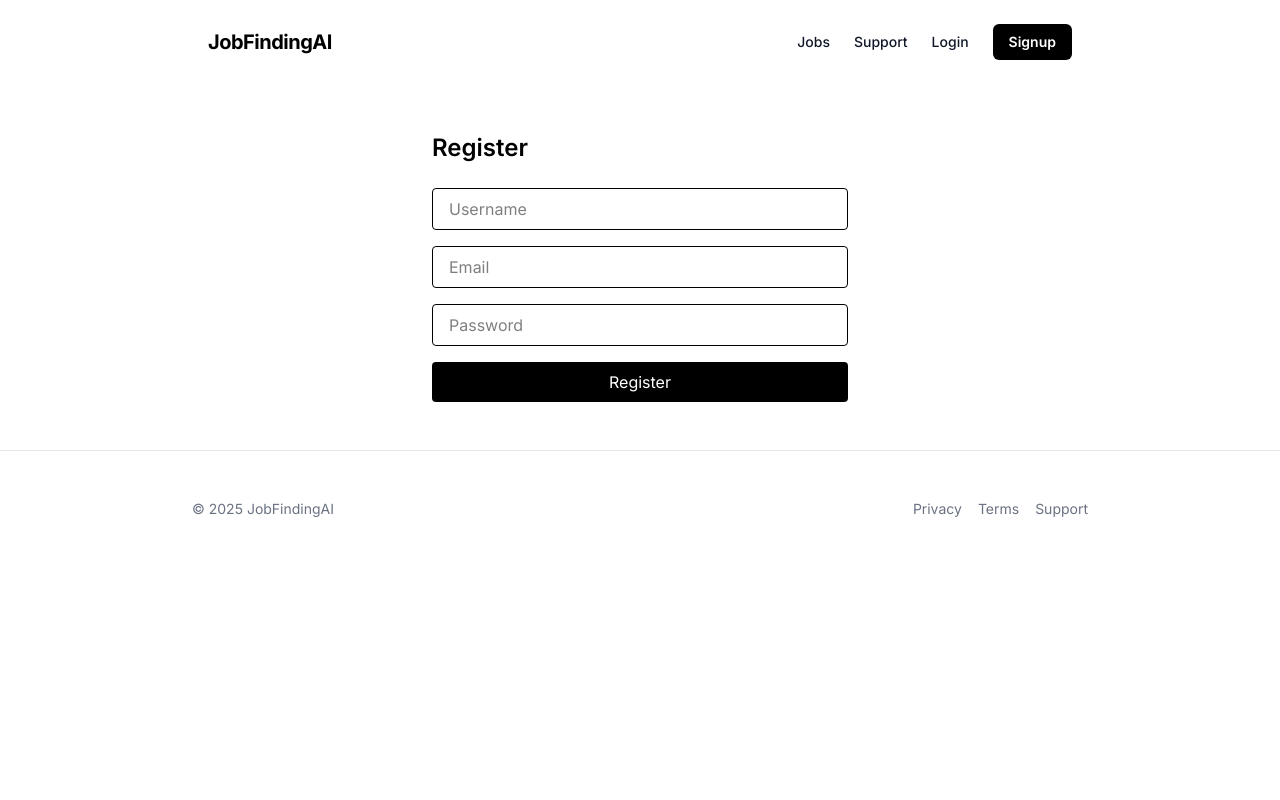
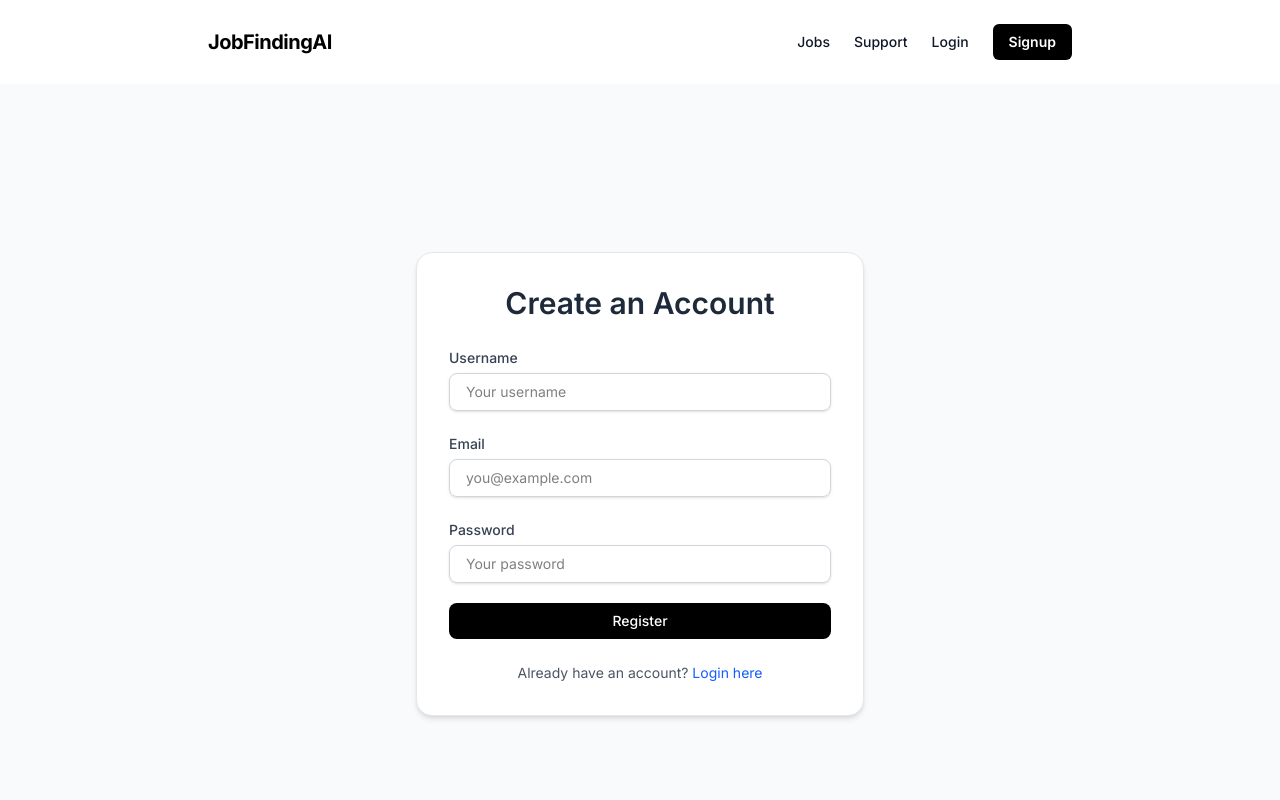
Before and after one commit to pradipchaudhary/jobfindingai, a Next.js app: page /register in a window 1280 px wide. Shown: the top 800 px of the page. Built offline with nearby package versions, Linux system fonts and the light colour scheme.

Commit message:
update auth register and login ui

```diff
--- a/app/(auth)/login/page.tsx
+++ b/app/(auth)/login/page.tsx
@@ -6,62 +6,103 @@ import { signIn } from 'next-auth/react';
 
 export default function LoginPage() {
     const [form, setForm] = useState({ email: '', password: '' });
+    const [error, setError] = useState('');
+    const [loading, setLoading] = useState(false);
     const router = useRouter();
 
     const handleLogin = async (e: React.FormEvent) => {
         e.preventDefault();
+        setLoading(true);
+        setError('');
+
         const res = await signIn('credentials', {
             redirect: false,
             email: form.email,
             password: form.password,
         });
 
-        if (res?.ok) router.push('/dashboard');
-        else alert('Login failed');
+        if (res?.ok) {
+            router.push('/dashboard');
+        } else {
+            setError('Invalid email or password');
+        }
+
+        setLoading(false);
     };
 
     return (
-        <div className="py-24 px-4 sm:px-6 lg:px-8">
-            <div className="mx-auto max-w-md">
-                <h2 className="text-2xl font-semibold text-gray-900 mb-6">Login to your account</h2>
+        <main className="min-h-screen bg-gray-50 flex items-center justify-center px-4">
+            <div className="w-full max-w-md bg-white border border-gray-200 p-8 rounded-2xl shadow-md">
+                <h1 className="text-3xl font-semibold text-center text-gray-800 mb-6">Sign in to your account</h1>
 
-                <form onSubmit={handleLogin} className="space-y-4">
+                <form onSubmit={handleLogin} className="space-y-5">
                     <div>
-                        <label htmlFor="email" className="block text-sm font-medium text-gray-700 mb-1">
+                        <label htmlFor="email" className="text-sm font-medium text-gray-700 block">
                             Email address
                         </label>
                         <input
                             id="email"
                             type="email"
                             required
-                            className="block w-full rounded-md border border-gray-300 px-3 py-2 shadow-sm focus:border-black focus:ring-black text-sm"
                             placeholder="you@example.com"
+                            value={form.email}
                             onChange={(e) => setForm({ ...form, email: e.target.value })}
+                            className="mt-1 w-full px-4 py-2 text-sm border border-gray-300 rounded-lg shadow-sm focus:outline-none focus:ring-2 focus:ring-black"
                         />
                     </div>
 
                     <div>
-                        <label htmlFor="password" className="block text-sm font-medium text-gray-700 mb-1">
+                        <label htmlFor="password" className="text-sm font-medium text-gray-700 block">
                             Password
                         </label>
                         <input
                             id="password"
                             type="password"
                             required
-                            className="block w-full rounded-md border border-gray-300 px-3 py-2 shadow-sm focus:border-black focus:ring-black text-sm"
                             placeholder="••••••••"
+                            value={form.password}
                             onChange={(e) => setForm({ ...form, password: e.target.value })}
+                            className="mt-1 w-full px-4 py-2 text-sm border border-gray-300 rounded-lg shadow-sm focus:outline-none focus:ring-2 focus:ring-black"
                         />
                     </div>
 
+                    {error && <p className="text-sm text-red-600">{error}</p>}
+
+                    <div className="relative my-6">
+                        <div className="absolute inset-0 flex items-center">
+                            <div className="w-full border-t border-gray-300"></div>
+                        </div>
+                        <div className="relative flex justify-center text-sm">
+                            <span className="bg-white px-2 text-gray-500">or</span>
+                        </div>
+                    </div>
+
+                    <button
+                        type="button"
+                        onClick={() => signIn('google')}
+                        className="w-full py-2 px-4 text-sm font-medium text-gray-700 bg-white border border-gray-300 rounded-lg hover:bg-gray-100 transition duration-200"
+                    >
+                        Continue with Google
+                    </button>
+
+
+
                     <button
                         type="submit"
-                        className="w-full rounded-md bg-black hover:bg-gray-800 text-white font-medium py-2 px-4 text-sm transition-colors focus:outline-none focus:ring-2 focus:ring-black"
+                        disabled={loading}
+                        className="w-full py-2 px-4 text-sm font-medium bg-black text-white rounded-lg hover:bg-gray-900 transition duration-200 disabled:opacity-60"
                     >
-                        Sign In
+                        {loading ? 'Signing in...' : 'Sign In'}
                     </button>
                 </form>
+
+                <p className="text-sm text-center text-gray-600 mt-6">
+                    Don’t have an account?{' '}
+                    <a href="/register" className="text-blue-600 hover:underline">
+                        Register here
+                    </a>
+                </p>
             </div>
-        </div>
+        </main>
     );
 }
--- a/app/(auth)/register/page.tsx
+++ b/app/(auth)/register/page.tsx
@@ -26,12 +26,9 @@ export default function RegisterPage() {
             });
 
             const data = await res.json();
+            if (!res.ok) throw new Error(data.error || 'Something went wrong');
 
-            if (!res.ok) {
-                throw new Error(data.error || 'Something went wrong');
-            }
-
-            router.push('/login'); // Redirect after success
+            router.push('/login');
         } catch (err: any) {
             setError(err.message);
         } finally {
@@ -40,45 +37,77 @@ export default function RegisterPage() {
     };
 
     return (
-        <div className="max-w-md mx-auto py-12 px-4">
-            <h2 className="text-2xl font-semibold mb-6">Register</h2>
-            <form onSubmit={handleSubmit} className="space-y-4">
+        <main className="min-h-screen bg-gray-50 flex items-center justify-center px-4">
+            <div className="w-full max-w-md bg-white border border-gray-200 p-8 rounded-2xl shadow-md">
+                <h1 className="text-3xl font-semibold text-center text-gray-800 mb-6">Create an Account</h1>
+
+                <form onSubmit={handleSubmit} className="space-y-5">
+                    <div>
+                        <label htmlFor="username" className="text-sm font-medium text-gray-700">
+                            Username
+                        </label>
                         <input
+                            id="username"
                             type="text"
                             name="username"
                             value={form.username}
                             onChange={handleChange}
-                    placeholder="Username"
                             required
-                    className="w-full px-4 py-2 border rounded"
+                            placeholder="Your username"
+                            className="mt-1 w-full px-4 py-2 text-sm border border-gray-300 rounded-lg shadow-sm focus:ring-2 focus:ring-blue-500 focus:outline-none"
                         />
+                    </div>
+
+                    <div>
+                        <label htmlFor="email" className="text-sm font-medium text-gray-700">
+                            Email
+                        </label>
                         <input
+                            id="email"
                             type="email"
                             name="email"
                             value={form.email}
                             onChange={handleChange}
-                    placeholder="Email"
                             required
-                    className="w-full px-4 py-2 border rounded"
+                            placeholder="you@example.com"
+                            className="mt-1 w-full px-4 py-2 text-sm border border-gray-300 rounded-lg shadow-sm focus:ring-2 focus:ring-blue-500 focus:outline-none"
                         />
+                    </div>
+
+                    <div>
+                        <label htmlFor="password" className="text-sm font-medium text-gray-700">
+                            Password
+                        </label>
                         <input
+                            id="password"
                             type="password"
                             name="password"
                             value={form.password}
                             onChange={handleChange}
-                    placeholder="Password"
                             required
-                    className="w-full px-4 py-2 border rounded"
+                            placeholder="Your password"
+                            className="mt-1 w-full px-4 py-2 text-sm border border-gray-300 rounded-lg shadow-sm focus:ring-2 focus:ring-blue-500 focus:outline-none"
                         />
-                {error && <p className="text-red-500 text-sm">{error}</p>}
+                    </div>
+
+                    {error && <p className="text-sm text-red-600">{error}</p>}
+
                     <button
                         type="submit"
                         disabled={loading}
-                    className="w-full bg-black text-white py-2 rounded hover:bg-gray-900 transition"
+                        className="w-full py-2 px-4 text-sm font-medium bg-black text-white rounded-lg hover:bg-gray-900 transition duration-200 disabled:opacity-60"
                     >
                         {loading ? 'Registering...' : 'Register'}
                     </button>
                 </form>
+
+                <p className="text-sm text-center text-gray-600 mt-6">
+                    Already have an account?{' '}
+                    <a href="/login" className="text-blue-600 hover:underline">
+                        Login here
+                    </a>
+                </p>
             </div>
+        </main>
     );
 }
```
Lines whose indentation alone changed are shown as unchanged.
